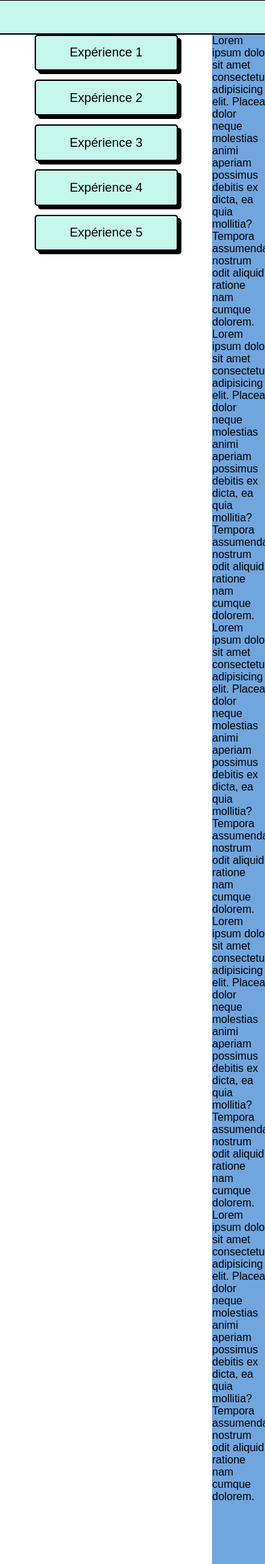
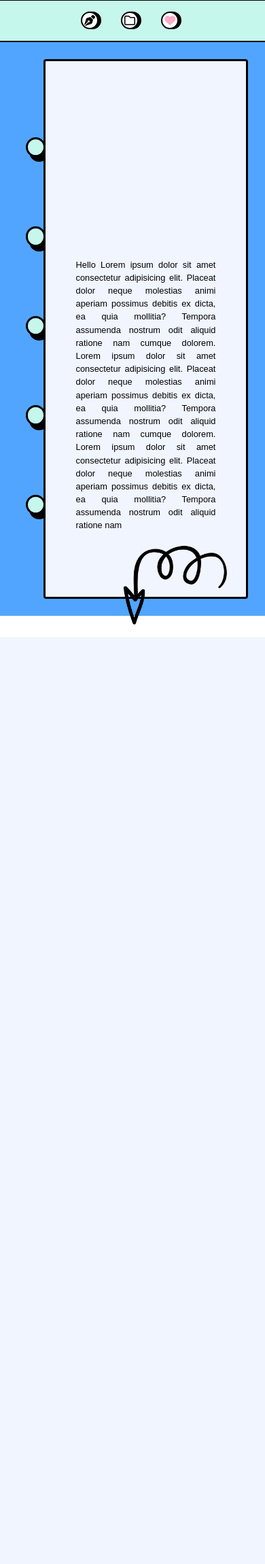
Before and after one commit to nasbous/a-pen-life, a PHP site: page /experiences-page.html in a window 390 px wide. Shown: the whole page at 68% size. After the commit the page ends 937 px from the top, so only its background shows below. Run offline with PHP 8.4, Linux system fonts and the light colour scheme; some libraries are stand-ins or nearby versions.

Commit message:
Page expérience : desktop et mobile : mobile à terminer

```diff
--- a/exp-style.css
+++ b/exp-style.css
@@ -1,20 +1,20 @@
 :root {
     --font-family: 'Monstserrat', sans-serif;
-    --primary-color: #71A5DE;
+    --primary-color: #52A5FF;
     --secondary-color: #c6f7ec;
+    --third-color: #FFBFDA;
     --light: rgb(249, 247, 247);
     --dark: black;
 
     --spacing: 1.5vh;
     --border-radius: 0.25em;
-    --box-shadow: black 5px 5px 0px;
-    --border: 2.7px solid black;
+    --box-shadow: black 5px 7px 0px;
+    --border: 3.1px solid black;
 
     /* EXPERIENCE CARDS ANIMATION */
-    --li-scale: 1.4;
+    --li-scale: 1.1;
     --li-scale-adj: 0.2;
-    --li-scale-2nd-adj: 0.3;
-    --li-pb: 0.25em;/*?*/
+    --li-padding: 0.25em;
 }
 
 * {
@@ -29,81 +29,189 @@ body {
 
 main {
     display: flex;
+    min-height: 100vh;
+}
+
+p {
+    padding-bottom: calc(var(--spacing) * 4);
+    font-size: large;
+    text-align: justify;
+    text-justify: auto;
+    line-height: 1.55;
+}
+
+.cta {
+    border-radius: var(--border-radius);
+    box-shadow: var(--box-shadow);
+    border: var(--border);
+    text-decoration: none;
+    color: black;
+    padding: var(--spacing);
 }
 
 nav {
     background-color: var(--secondary-color);
-    min-height: 6vh;
     border-top: 1.2px solid black;
-    border-bottom: 2px solid black;
+    border-bottom: 2.5px solid black;
+    display: flex;
+    justify-content: flex-end;
+    padding: calc(var(--spacing) * 1.3);
 }
 
 .navbar-icon {
-    min-height: 4vh;
-    color: black;
+    margin-right: 2vw;
+    background-color: white;
+    border-radius: 50em;
+    padding: 3px;
+    border: 2px solid black;
+    box-shadow: black 4px 0px 0px;
+    cursor: pointer;
+    transition: all 0.5s;
+    &:hover {
+        border: 2.4px solid black;
+        box-shadow: black 6px 0px 0px;
+    }
 }
 
-.right-section {
-    background-color: var(--primary-color);
+.fa-heart {
+    color: #FFADC7;
 }
 
-ul {
+.left-section {
+    min-width: 30vw;
+}
+
+.left-section ul {
+    min-height: 90%;
     list-style: none;
-    padding: 0 calc(var(--spacing) * 4) 0 calc(var(--spacing) * 4);
-    display: grid;
-    gap: var(--spacing);
+    text-transform: uppercase;
     font-size: 1.15rem;
+    display: flex;
+    flex-direction: column;
+    justify-content: space-evenly;
 }
 
 .container-xp {
     background-color: var(--secondary-color);
+    min-width: 90%;
 }
 
-li {
+.left-section ul li {
     border: var(--border);
     border-radius: var(--border-radius);
     box-shadow: var(--box-shadow);
-    min-width: 25vh;
 
-    transition: all cubic-bezier(0.4, 0.8, 0.71, 1.03) 280ms;
-    transition-delay: var(--li-delay, 0);
-    padding-block: var(--li-pb); /*?*/
-    margin-inline: auto; /*?*/
+    transition: all cubic-bezier(0.4, 0.8, 0.71, 1.03) 0.4s;
+    padding-block: var(--li-padding);
+    margin-inline: auto;
 
     span {
         display: block;
         text-align: center;
-        padding: 0.5em 1em;
+        padding: 1.4em 0.8em;
     }
 }
 
-li:hover {
-    --li-pb: 0.75em; /*?*/
+.left-section ul li:hover {
+    padding: calc(var(--li-padding) * 1.7);
     scale: var(--li-scale);
     z-index: 2;
     cursor: pointer;
 }
 
-/* Select list item before the hovered one */
+/* Element after and element before the one hovered */
 li:has(+ li:hover),
-/* Select list item after the hovered one */
 li:hover+li {
-    --li-pb: 0.15em;
-    --li-delay: 40ms; /*?*/
+    --li-padding: 0.15em;
     scale: calc(var(--li-scale) - var(--li-scale-adj));
     opacity: 0.85;
 }
 
-/*li:has(li:has(+ li:hover)),
-li:hover+li::after {
-    scale: calc(var(--li-scale) - var(--li-scale-2nd-adj));
-}*/
-
-/* When a list item is being hovered,
-  select list items not hovered, or before/after hover */
+/* When a list item is being hovered, select list items not hovered, or before/after hover */
 ul:has(> :hover) li:not(:hover, :has(+ :hover), li:hover + *) {
-    --list-pb: 0; /*?*/
-    --li-delay: 60ms;
+    --li-padding: 0;
     scale: calc(1 - var(--li-scale-adj));
     opacity: 0.75;
 }
+
+.right-section {
+    background-color: var(--primary-color);
+    display: flex;
+    padding: var(--spacing) calc(var(--spacing) * 10);
+    border-left: 2px solid black;
+    position: relative;
+}
+
+.container-description {
+    padding-right: calc(var(--spacing) * 8);
+    display: flex;
+    flex-direction: column;
+    justify-content: center;
+}
+
+#xp-1, #xp-2, #xp-3, #xp-4, #xp-5 {
+    display: none;
+}
+
+.cta.cta-contact {
+    background-color: var(--third-color);
+    rotate: 30deg;
+}
+
+.container-cta {
+    rotate: -4deg;
+    transition: transform 0.25s ease-in;
+    &:hover {
+        transform: translateY(-0.35em);
+    }
+}
+
+.container-illustration {
+    min-height: 100%;
+    display: flex;
+    flex-direction: column;
+    gap: calc(var(--spacing) * 4);
+    z-index: 2;
+}
+
+.xp-illustration {
+    border: var(--border);
+    border-radius: var(--border-radius);
+    box-shadow: var(--box-shadow);
+    min-width: 9em;
+    min-height: 9em;
+    background-position: center;
+    background-color: black;
+    background-repeat: no-repeat;
+}
+
+#illustration-1 {
+    background-image: url('./images/image5.jpg');
+    background-size: 95%;
+}
+
+#illustration-2 {
+    background-image: url('./images/image0.jpg');
+    background-size: 95%;
+    --box-shadow: #F27BBD 9px 9px 0px;
+    rotate: 4deg;
+}
+
+#illustration-3 {
+    background-image: url('./images/image1.jpg');
+    background-size: 95%;
+}
+
+#illustration-4 {
+    background-image: url('./images/image2.jpg');
+    background-size: 95%;
+}
+
+.swirly-arrow {
+    rotate: 90deg;
+    max-height: 25vh;
+    z-index: 1;
+    position: absolute;
+    right: 1.1vw;
+    bottom: 32vh;
+}
--- a/experiences-page.html
+++ b/experiences-page.html
@@ -6,13 +6,17 @@
     <title>A Pen's Life - Expériences</title>
 
     <link rel="stylesheet" href="exp-style.css">
+    <link rel="stylesheet" href="mobile-version.css" media="screen and (max-width: 500px)">
+
+    <script src="script.js" defer></script>
+    <script src="https://kit.fontawesome.com/f61418b52c.js" crossorigin="anonymous"></script>
 </head>
 
 <body>
     <nav>
-        <i class="fa-regular fa-pen navbar-icon"></i>
+        <i class="fa-solid fa-pen-nib navbar-icon"></i>
         <i class="fa-regular fa-folder navbar-icon"></i>
-        <i class="fa-regular fa-heart navbar-icon"></i>
+        <i class="fa-solid fa-heart navbar-icon"></i>
     </nav>
     <!-- EX STACKING CARDS : https://codepen.io/bramus/pen/PobmGme
          EX GRAINY BUTTONS : https://www.codehim.com/html5-css3/grainy-buttons-design-using-css/
@@ -20,29 +24,42 @@
     <main>
         <section class="left-section">
             <ul>
-                <li class="container-xp container-1"><span>Expérience 1</span></li>
-                <li class="container-xp container-2"><span>Expérience 2</span></li>
-                <li class="container-xp container-3"><span>Expérience 3</span></li>
-                <li class="container-xp container-4"><span>Expérience 4</span></li>
-                <li class="container-xp container-5"><span>Expérience 5</span></li>
+                <li class="container-xp" onclick="displayDescription(1)"><span>Expérience 1</span></li>
+                <li class="container-xp" onclick="displayDescription(2)"><span>Expérience 2</span></li>
+                <li class="container-xp" onclick="displayDescription(3)"><span>Expérience 3</span></li>
+                <li class="container-xp" onclick="displayDescription(4)"><span>Expérience 4</span></li>
+                <li class="container-xp" onclick="displayDescription(5)"><span>Expérience 5</span></li>
+                <!-- Ajouter flèche à droite des titres quand hover indiquant qu'ils sont en lien avec le paragraphe, ou une icône incitant à cliquer ? -->
             </ul>
         </section>
 
         <section class="right-section">
-            <div>
-                <p class="experience-description xp-1">Lorem ipsum dolor sit amet consectetur adipisicing elit. Placeat dolor neque molestias animi aperiam possimus debitis ex dicta, ea quia mollitia? Tempora assumenda nostrum odit aliquid ratione nam cumque dolorem.</p>
-                <p class="experience-description xp-2">Lorem ipsum dolor sit amet consectetur adipisicing elit. Placeat dolor neque molestias animi aperiam possimus debitis ex dicta, ea quia mollitia? Tempora assumenda nostrum odit aliquid ratione nam cumque dolorem.</p>
-                <p class="experience-description xp-3">Lorem ipsum dolor sit amet consectetur adipisicing elit. Placeat dolor neque molestias animi aperiam possimus debitis ex dicta, ea quia mollitia? Tempora assumenda nostrum odit aliquid ratione nam cumque dolorem.</p>
-                <p class="experience-description xp-4">Lorem ipsum dolor sit amet consectetur adipisicing elit. Placeat dolor neque molestias animi aperiam possimus debitis ex dicta, ea quia mollitia? Tempora assumenda nostrum odit aliquid ratione nam cumque dolorem.</p>
-                <p class="experience-description xp-5">Lorem ipsum dolor sit amet consectetur adipisicing elit. Placeat dolor neque molestias animi aperiam possimus debitis ex dicta, ea quia mollitia? Tempora assumenda nostrum odit aliquid ratione nam cumque dolorem.</p>
+            <div class="container-description">
+                <p class="xp-description" id="presentation"> Hello Lorem ipsum dolor sit amet consectetur adipisicing elit. Placeat dolor neque molestias animi aperiam possimus debitis ex dicta, ea quia mollitia? Tempora assumenda nostrum odit aliquid ratione nam cumque dolorem.
+                Lorem ipsum dolor sit amet consectetur adipisicing elit. Placeat dolor neque molestias animi aperiam possimus debitis ex dicta, ea quia mollitia? Tempora assumenda nostrum odit aliquid ratione nam cumque dolorem. Lorem ipsum dolor sit amet consectetur adipisicing elit. Placeat dolor neque molestias animi aperiam possimus debitis ex dicta, ea quia mollitia? Tempora assumenda nostrum odit aliquid ratione nam </p>
+                <p class="xp-description" id="xp-1">J'ai eu la chance incroyable de collaborer brièvement avec Karl Lagerfeld, la légende de la mode. Mon voyage avec lui a été une aventure que peu de stylos ont eu l'occasion de vivre. Un jour que je discutais avec mes semblables dans un pot à crayons, je me retrouve tout à coup dans les mains expertes du styliste. J'ai ainsi pu prendre part à des moments de création pure. Les croquis gracieux, les mots inspirés... tout prenait vie sous mon humble pointe.
+                Travailler à ses côtés m'a offert une immersion incomparable dans le monde de la mode, et m'a appris à travailler sous pression, à répondre à des demandes créatives exigeantes et à faire preuve d'une grande polyvalence. Bref, cette aventure restera à jamais gravée dans ma pointe.</p>
+                <p class="xp-description" id="xp-2">XP-2 Lorem ipsum dolor sit amet consectetur adipisicing elit. Placeat dolor neque molestias animi aperiam possimus debitis ex dicta, ea quia mollitia? Tempora assumenda nostrum odit aliquid ratione nam cumque dolorem. Lorem ipsum dolor sit amet consectetur adipisicing elit. Placeat dolor neque molestias animi aperiam possimus debitis ex dicta, ea quia mollitia? Tempora assumenda nostrum odit aliquid ratione nam cumque dolorem.
+                Lorem ipsum dolor sit amet consectetur adipisicing elit. Placeat dolor neque molestias animi aperiam possimus debitis ex dicta, ea quia mollitia? Tempora assumenda nostrum odit aliquid ratione nam cumque dolorem.
+                Lorem ipsum dolor sit amet consectetur adipisicing elit. </p>
+                <p class="xp-description" id="xp-3">XP-3 Lorem ipsum dolor sit amet consectetur adipisicing elit. Placeat dolor neque molestias animi aperiam possimus debitis ex dicta, ea quia mollitia? Tempora assumenda nostrum odit aliquid ratione nam cumque dolorem. Lorem ipsum dolor sit amet consectetur adipisicing elit. Placeat dolor neque molestias animi aperiam possimus debitis ex dicta, ea quia mollitia? Tempora assumenda nostrum odit aliquid ratione nam cumque dolorem.
+                Lorem ipsum dolor sit amet consectetur adipisicing elit. Placeat dolor neque molestias animi aperiam possimus debitis ex dicta, ea quia mollitia? Tempora assumenda nostrum odit aliquid ratione nam cumque dolorem.
+                Lorem ipsum dolor sit amet consectetur adipisicing elit. </p>
+                <p class="xp-description" id="xp-4">XP-4 Lorem ipsum dolor sit amet consectetur adipisicing elit. Placeat dolor neque molestias animi aperiam possimus debitis ex dicta, ea quia mollitia? Tempora assumenda nostrum odit aliquid ratione nam cumque dolorem. Lorem ipsum dolor sit amet consectetur adipisicing elit. Placeat dolor neque molestias animi aperiam possimus debitis ex dicta, ea quia mollitia? Tempora assumenda nostrum odit aliquid ratione nam cumque dolorem.
+                Lorem ipsum dolor sit amet consectetur adipisicing elit. Placeat dolor neque molestias animi aperiam possimus debitis ex dicta, ea quia mollitia? Tempora assumenda nostrum odit aliquid ratione nam cumque dolorem.
+                Lorem ipsum dolor sit amet consectetur adipisicing elit. </p>
+                <p class="xp-description" id="xp-5">XP-5 Lorem ipsum dolor sit amet consectetur adipisicing elit. Placeat dolor neque molestias animi aperiam possimus debitis ex dicta, ea quia mollitia? Tempora assumenda nostrum odit aliquid ratione nam cumque dolorem. Lorem ipsum dolor sit amet consectetur adipisicing elit. Placeat dolor neque molestias animi aperiam possimus debitis ex dicta, ea quia mollitia? Tempora assumenda nostrum odit aliquid ratione nam cumque dolorem.
+                Lorem ipsum dolor sit amet consectetur adipisicing elit. Placeat dolor neque molestias animi aperiam possimus debitis ex dicta, ea quia mollitia? Tempora assumenda nostrum odit aliquid ratione nam cumque dolorem.
+                Lorem ipsum dolor sit amet consectetur adipisicing elit. </p>
+                <div class="container-cta"><a href="" class="cta cta-contact">CONTACT ME!</a></div>
             </div>
-            <div>
-                <div><img src="" alt=""></div>
-                <div><img src="" alt=""></div>
-                <div><img src="" alt=""></div>
-                <div><img src="" alt=""></div>
+            <img src="./images/swirly-arrow.png" alt="" class="swirly-arrow">
+            <div class="container-illustration">
+                <div class="xp-illustration" id="illustration-1"></div>
+                <div class="xp-illustration" id="illustration-2"></div>
+                <div class="xp-illustration" id="illustration-3"></div>
+                <div class="xp-illustration" id="illustration-4"></div>
             </div>
-            <img src="" alt="">
         </section>
     </main>
 </body>
--- /dev/null
+++ b/mobile-version.css
@@ -0,0 +1,98 @@
+:root {
+    --font-family: 'Monstserrat', sans-serif;
+    --primary-color: #52A5FF;
+    --secondary-color: #c6f7ec;
+    --third-color: #FFBFDA;
+    --light: rgb(249, 247, 247);
+    --dark: black;
+
+    --spacing: 1.5vh;
+    --border-radius: 0.25em;
+    --box-shadow: black 5px 7px 0px;
+    --border: 3.1px solid black;
+
+    /* EXPERIENCE CARDS ANIMATION */
+    --li-scale: 1.1;
+    --li-scale-adj: 0.2;
+    --li-padding: 0.25em;
+}
+
+nav {
+    justify-content: center;
+    gap: calc(var(--spacing) * 2);
+}
+
+p {
+    font-size: 0.8rem;
+    line-height: 1.5;
+}
+
+main {
+    background-color: var(--primary-color);
+}
+
+.left-section {
+    min-width: 10vw;
+}
+
+.left-section ul {
+    margin: calc(var(--spacing) * 3);
+    padding: 0;
+}
+
+li.container-xp {
+    min-width: initial;
+    max-width: 1.6em;
+    max-height: 1.6em;
+    overflow: hidden;
+}
+
+.left-section ul li {
+    border-radius: 50%;
+}
+
+.right-section {
+    flex-direction: column-reverse;
+    align-items: center;
+    background-color: #F1F5FF;
+    margin: calc(var(--spacing) *2);
+    border: var(--border);
+    border-radius: var(--border-radius);
+    padding: calc(var(--spacing) * 3.5);
+}
+
+.container-description {
+    padding-right: initial;
+}
+
+.xp-illustration {
+    border: var(--border);
+    border-radius: var(--border-radius);
+    max-width: 5em;
+}
+
+#illustration-1,
+#illustration-3,
+#illustration-4 {
+    display: none;
+}
+
+#illustration-2 {
+    --box-shadow: black 6px 4px 0px;
+    border: 0.5px solid black;
+    rotate: -3deg;
+    min-width: 7em;
+    min-height: 7em;
+    margin-bottom: calc(var(--spacing) * 1.5);
+}
+
+.container-cta {
+    display: none;
+}
+
+.swirly-arrow {
+    rotate: 180deg;
+    max-height: 18vh;
+    right: 7vw;
+    bottom: -7vh;
+}
```
Also changed, not shown: script.js (added, +37 -0 lines), OIG1.jpg (added), images/image0.jpg (added), images/image1.jpg (added), images/image2.jpg (added), images/image3.jpg (added), images/image4.jpg (added), images/image5.jpg (added), images/swirly-arrow.png (added), 1 other file.
